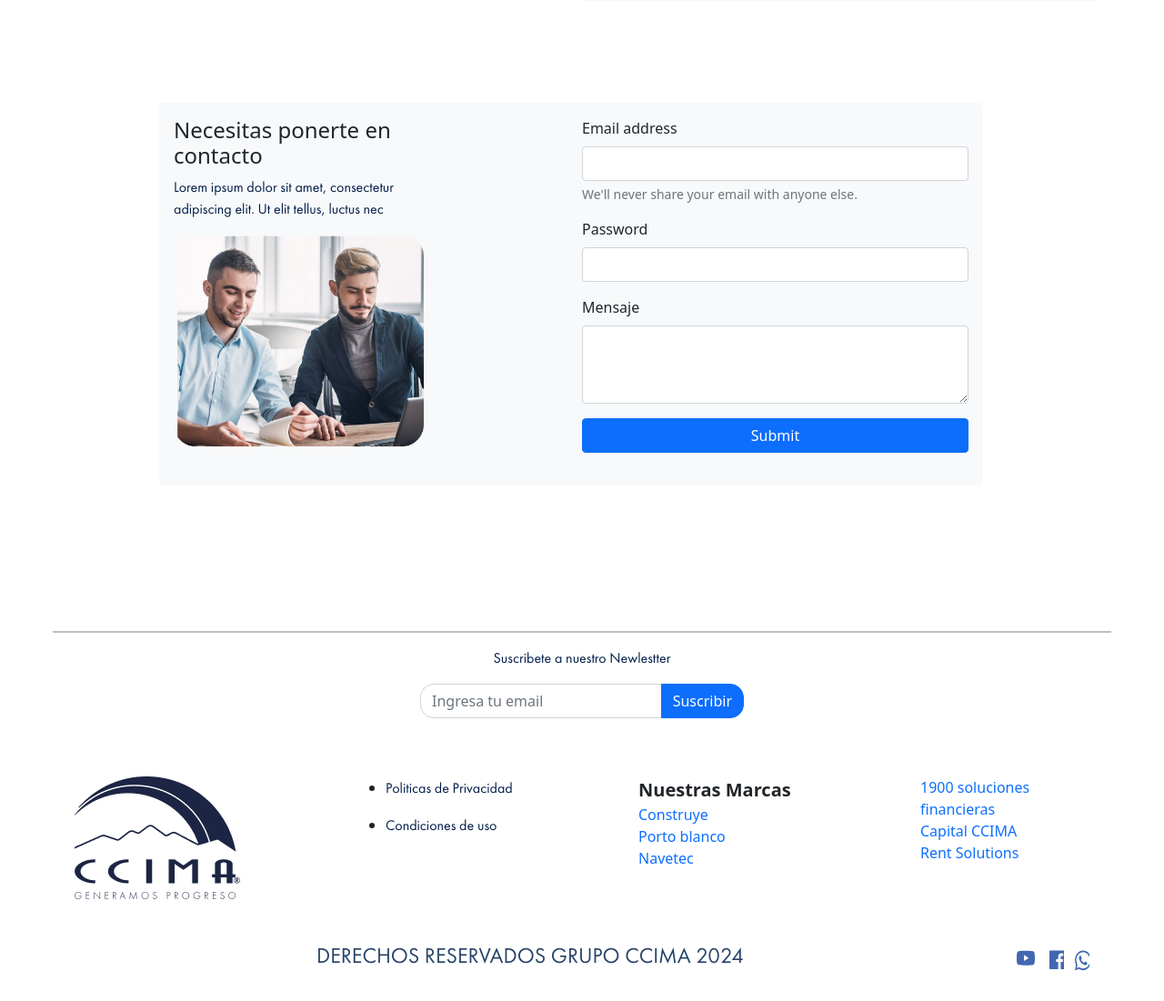
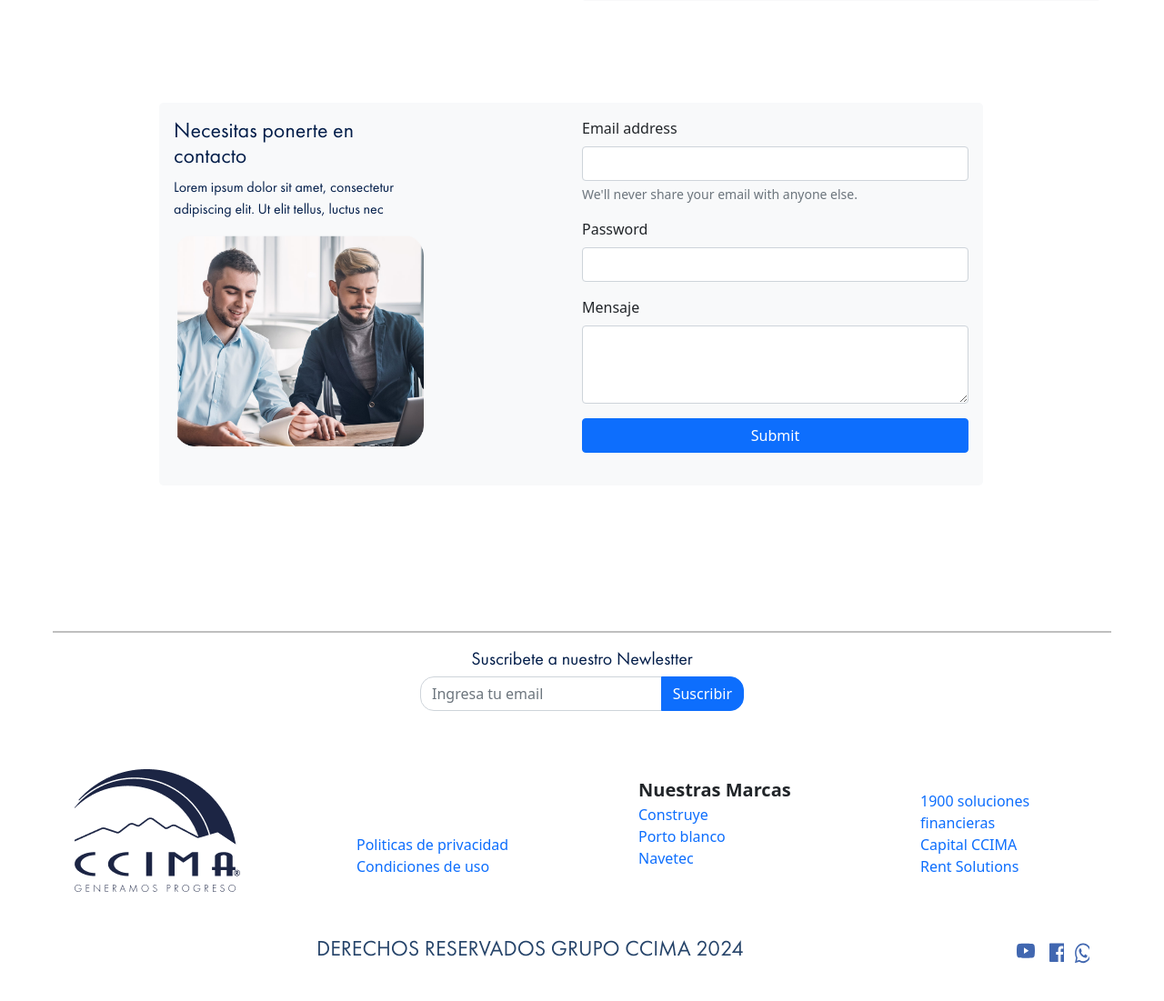
Before and after one commit to grupoccima1/ccimalp, a PHP site: page / in a window 1280 px wide; the page is wider, and only the part inside the window is pictured. Shown: the part 5399-6500 px from the top of that part at 91% size. Run offline with PHP 8.4, Linux system fonts and the light colour scheme; some libraries are stand-ins or nearby versions; some web fonts are replaced.

Commit message:
Cambios fuentes

```diff
--- a/index.html
+++ b/index.html
@@ -478,7 +478,7 @@
         <div class="row mt-5 d-flex justify-content-center">
           <hr style="height:2px;border-width:1;color:black;background-color:black">
           <div class="col-4">
-            <p class="text-center">Suscribete a nuestro Newlestter</p>
+            <h5 class="text-center">Suscribete a nuestro Newlestter</h5>
             <div class="input-group mb-3">
               <input type="text" class="form-control newsletter-input" placeholder="Ingresa tu email" aria-label=""
                 aria-describedby="button-addon2">
@@ -493,21 +493,13 @@
             <div class="col-3">
               <img class="lgo" src="./public/img/main_19.png" alt="">
             </div>
-            <div class="col-3">
-              <ul>
-                <li>
-                  <p>
-                    Politicas de Privacidad
-                  </p>
-                </li>
-                <li>
-                  <p>
-                    Condiciones de uso
-                  </p>
-                </li>
+            <div class="col-3 d-flex align-items-end">
+              <ul class="list-unstyled">
+                <li><a class=" text-primary text-decoration-none" href="">Politicas de privacidad</a></li>
+                <li><a class=" text-primary text-decoration-none" href="">Condiciones de uso</a></li>
               </ul>
             </div>
-            <div class="col-3">
+            <div class="col-3 d-flex align-items-center">
               <ul class="list-unstyled">
                 <span class="fs_20px fw-bold"> Nuestras Marcas</span>
                 <li><a class=" text-primary text-decoration-none" href="">Construye</a></li>
@@ -516,7 +508,7 @@
 
               </ul>
             </div>
-            <div class="col-2">
+            <div class="col-2 d-flex align-items-end">
               <ul class="list-unstyled">
                 <li><a class=" text-primary text-decoration-none" href="">1900 soluciones financieras</a></li>
                 <li><a class=" text-primary text-decoration-none" href="">Capital CCIMA</a></li>
--- a/public/css/main.css
+++ b/public/css/main.css
@@ -139,6 +139,10 @@
 h3{
     font-size: 2rem;
 }
+h5{
+    font-family: 'FuturaBook';
+    color: #021D49;
+}
 p{
     font-family: 'FuturaBook';
     color: #021D49;
```
